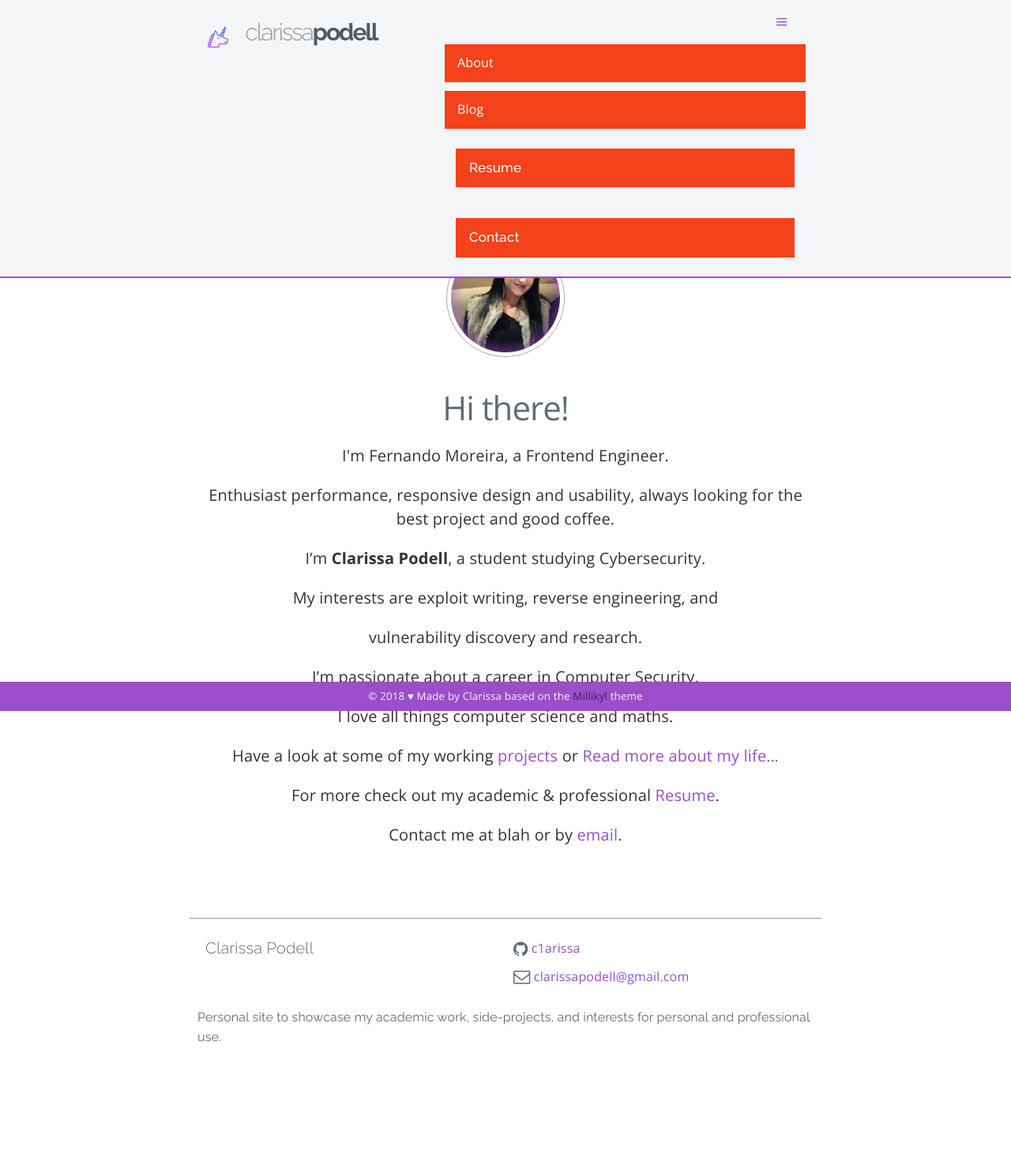
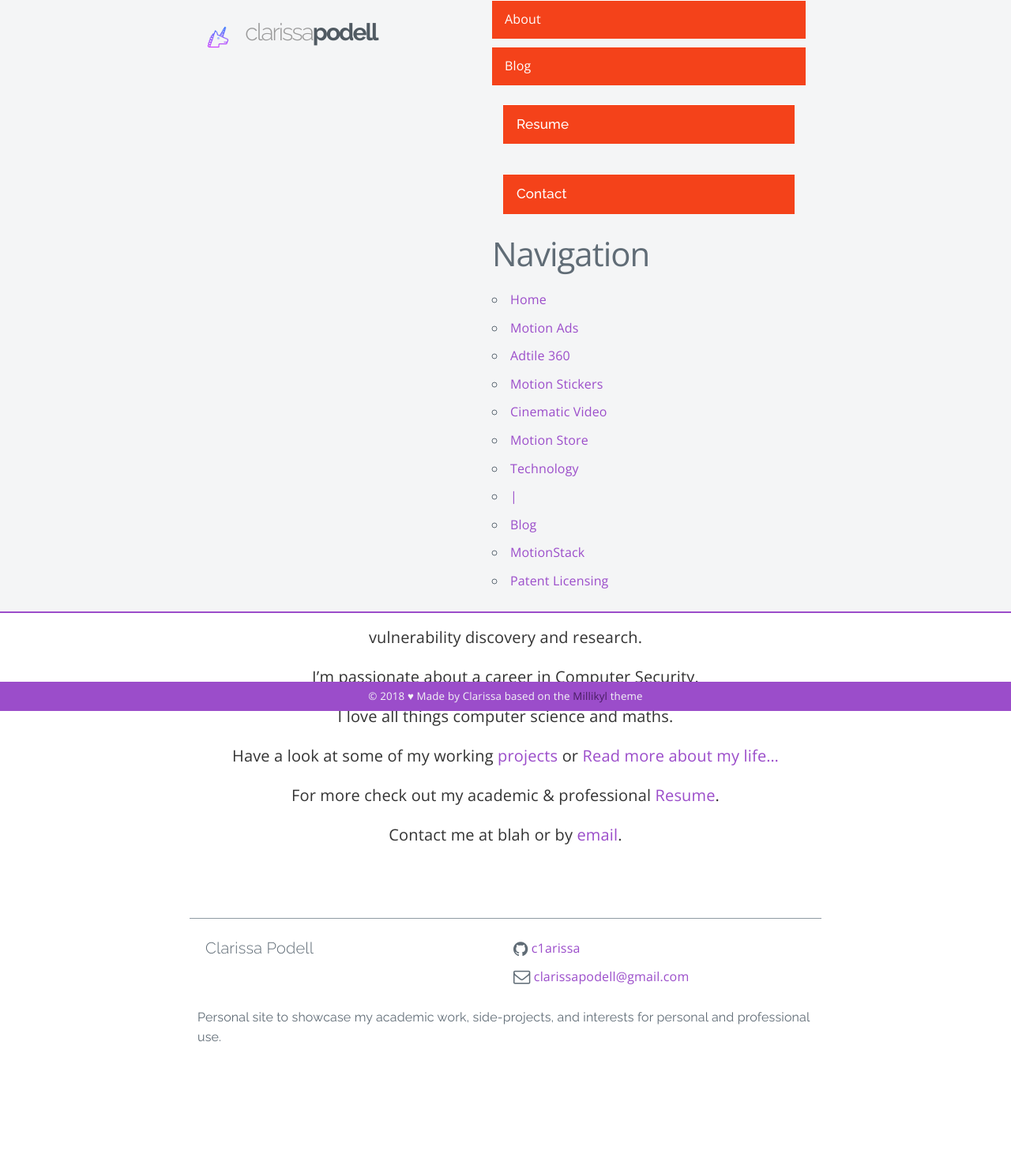
Before and after one commit to c1arissa/c1arissa.github.io, a Jekyll site: the page built from index.md, in a window 1280 px wide. Shown: the whole page at 79% size. Built offline with Jekyll 4.4.1, drawn with Linux system fonts in a browser that asks for light colours; a script that is not in the unit is left out; comment, search, counter and statistics services are not loaded.

Commit message:
Update header.html

```diff
--- a/_includes/header.html
+++ b/_includes/header.html
@@ -9,9 +9,6 @@
 	  </div>
 
 		<div class="float-right">
-			<div class="nav-toggle">
-				<a href="{{ site.baseurl }}/#"></a>
-			</div>
 			<!-- <a href="#" id="menu-icon"></a>
 			<a href="javascript:void(0);" style="font-size:15px;" class="navicon"><i class="fa fa-bars"></i></a> -->
 
@@ -24,7 +21,30 @@
 				</ul>
 			   </nav>
 
-			</div>
+		<a href="#" id="nav-toggle">
+			<div></div>
+			<div></div>
+			<div></div>
+		</a>
+	<nav class="nav" id="nav" role="navigation">
+            <h2 class="hide">Navigation</h2>
+            <ul>
+              <li class='nav-1'><a href='http://www.adtile.me/' data-name='Home'>Home</a></li>
+              <li class='nav-2'><a href='http://www.adtile.me/motion-ads/' data-name='Motion Ads'>Motion Ads</a></li>
+              <li class='nav-3'><a href='http://www.adtile.me/adtile-360/' data-name='Adtile 360'>Adtile 360</a></li>
+              <li class='nav-4'><a href='http://www.adtile.me/motion-stickers/' data-name='Motion Stickers'>Motion Stickers</a></li>
+              <li class='nav-5'><a href='http://www.adtile.me/cinematic-video/' data-name='Cinematic Video'>Cinematic Video</a></li>
+              <li class='nav-6'><a href='http://www.adtile.me/motion-store/' data-name='Motion Store'>Motion Store</a></li>
+              <li class="nav-7"><a href="http://www.adtile.me/technology/" data-name="Technology">Technology</a></li>
+              <li class="nav-8 separator first"><a href="#" class="nav-separator" data-name="pipe" disabled>&#124;</a></li>
+              <li class='nav-9 active'><a href='/' data-name='Blog'>Blog</a></li>
+              <li class='nav-10'><a href='https://motionstack.adtile.me/' data-name='MotionStack' target="_blank">MotionStack</a></li>
+              <li class='nav-11'><a href='https://www.adtile.me/patent-licensing/' data-name='Patent Licensing'>Patent Licensing</a></li>
+            </ul>
+          </nav>
+
+
+			</div> <!-- float-right -->
 
 	</div>
 </header>
```
